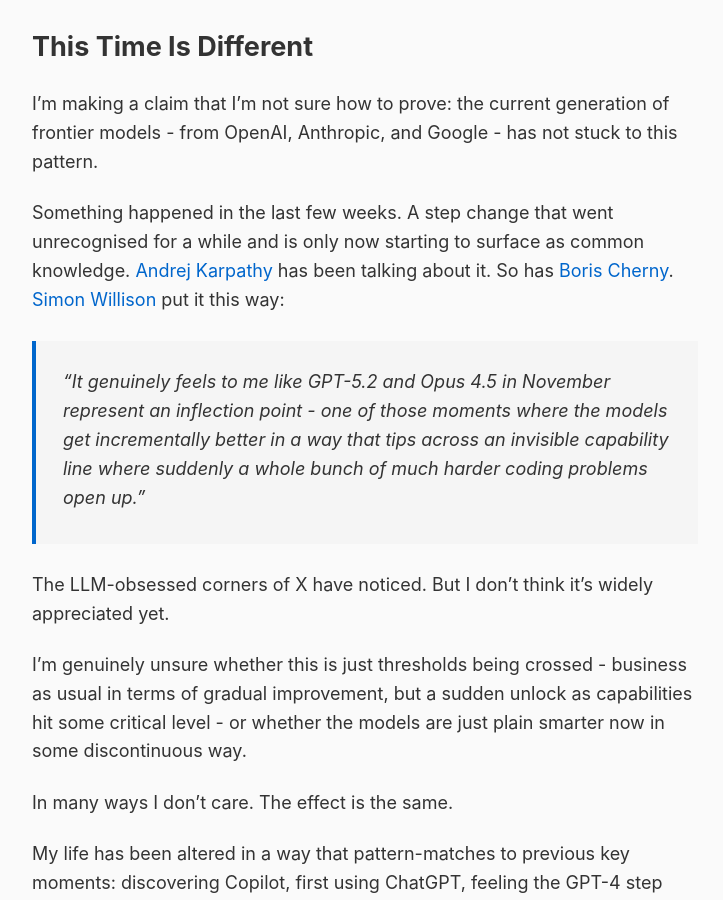
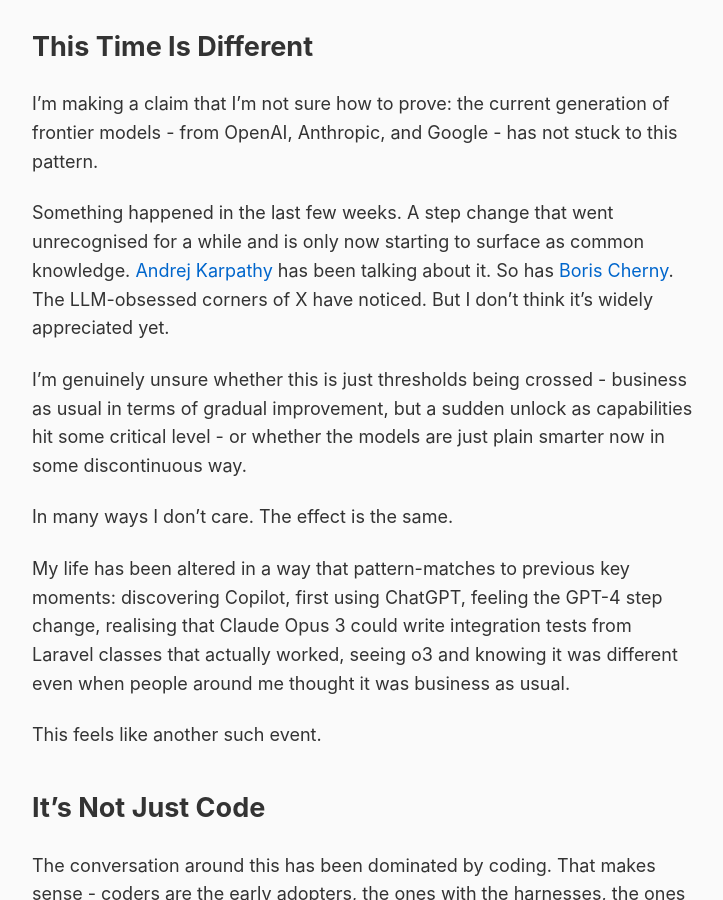
Before and after one commit to rob137/rob137.github.io, a Jekyll site: the page built from _posts/2026-01-02-crossing-the-horizon.md, in a window 1280 px wide and 900 px high, scrolled down 1702 px. Shown: the whole window, without its empty margins (275-998 px from the left). Built offline with Jekyll 4.4.1, drawn with Linux system fonts in a browser that asks for light colours.

Commit message:
Revert "Add Simon Willison quote to Crossing the Horizon"
This reverts commit 2b149b116474302845c737494bc4bea1496b10a2.

```diff
--- a/_posts/2026-01-02-crossing-the-horizon.md
+++ b/_posts/2026-01-02-crossing-the-horizon.md
@@ -36,11 +36,7 @@
 
 I'm making a claim that I'm not sure how to prove: the current generation of frontier models - from OpenAI, Anthropic, and Google - has not stuck to this pattern.
 
-Something happened in the last few weeks. A step change that went unrecognised for a while and is only now starting to surface as common knowledge. [Andrej Karpathy](https://x.com/karpathy) has been talking about it. So has [Boris Cherny](https://x.com/bcherny). [Simon Willison](https://x.com/simonw/status/2007904766756880848) put it this way:
-
-> "It genuinely feels to me like GPT-5.2 and Opus 4.5 in November represent an inflection point - one of those moments where the models get incrementally better in a way that tips across an invisible capability line where suddenly a whole bunch of much harder coding problems open up."
-
-The LLM-obsessed corners of X have noticed. But I don't think it's widely appreciated yet.
+Something happened in the last few weeks. A step change that went unrecognised for a while and is only now starting to surface as common knowledge. [Andrej Karpathy](https://x.com/karpathy) has been talking about it. So has [Boris Cherny](https://x.com/bcherny). The LLM-obsessed corners of X have noticed. But I don't think it's widely appreciated yet.
 
 I'm genuinely unsure whether this is just thresholds being crossed - business as usual in terms of gradual improvement, but a sudden unlock as capabilities hit some critical level - or whether the models are just plain smarter now in some discontinuous way.
 
```
